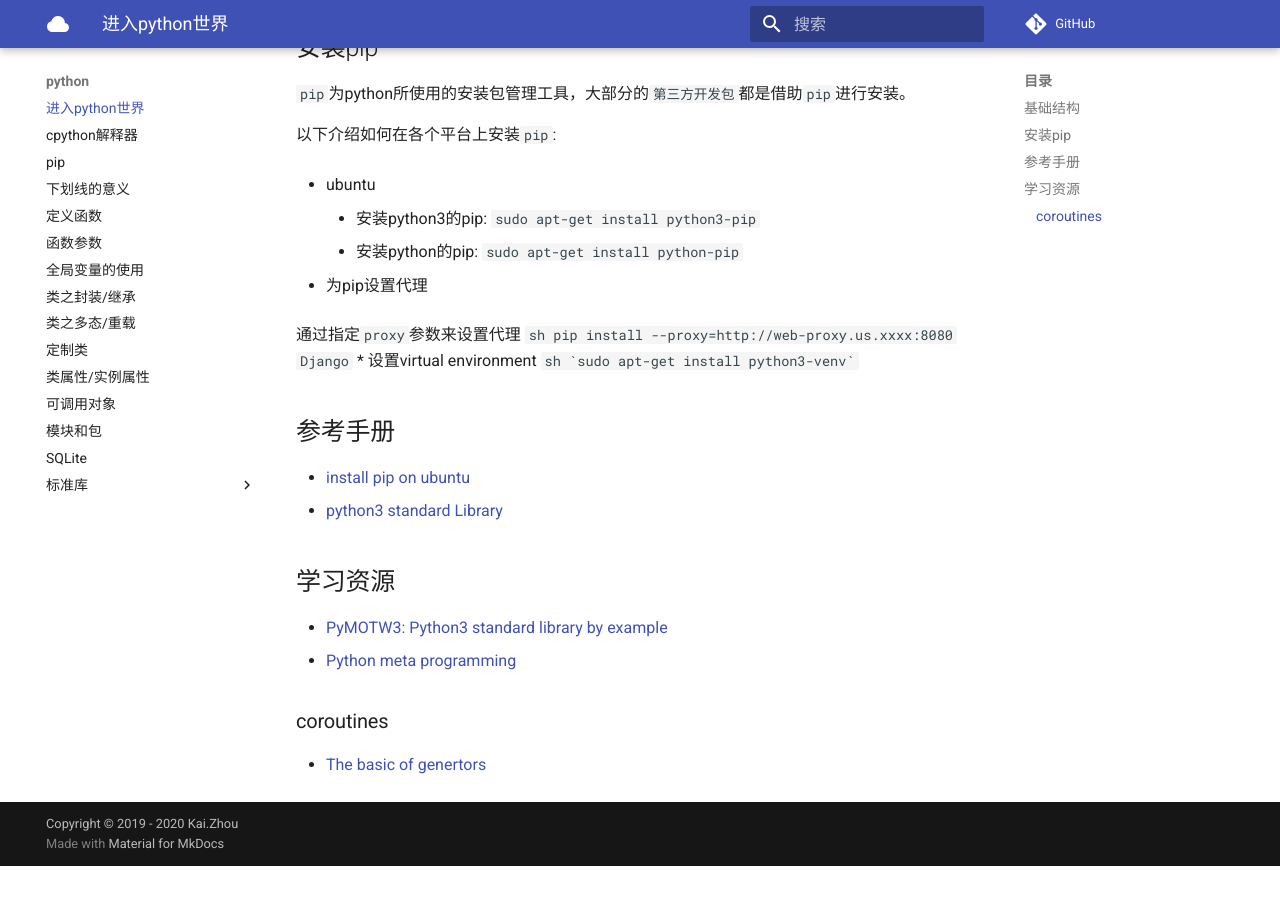
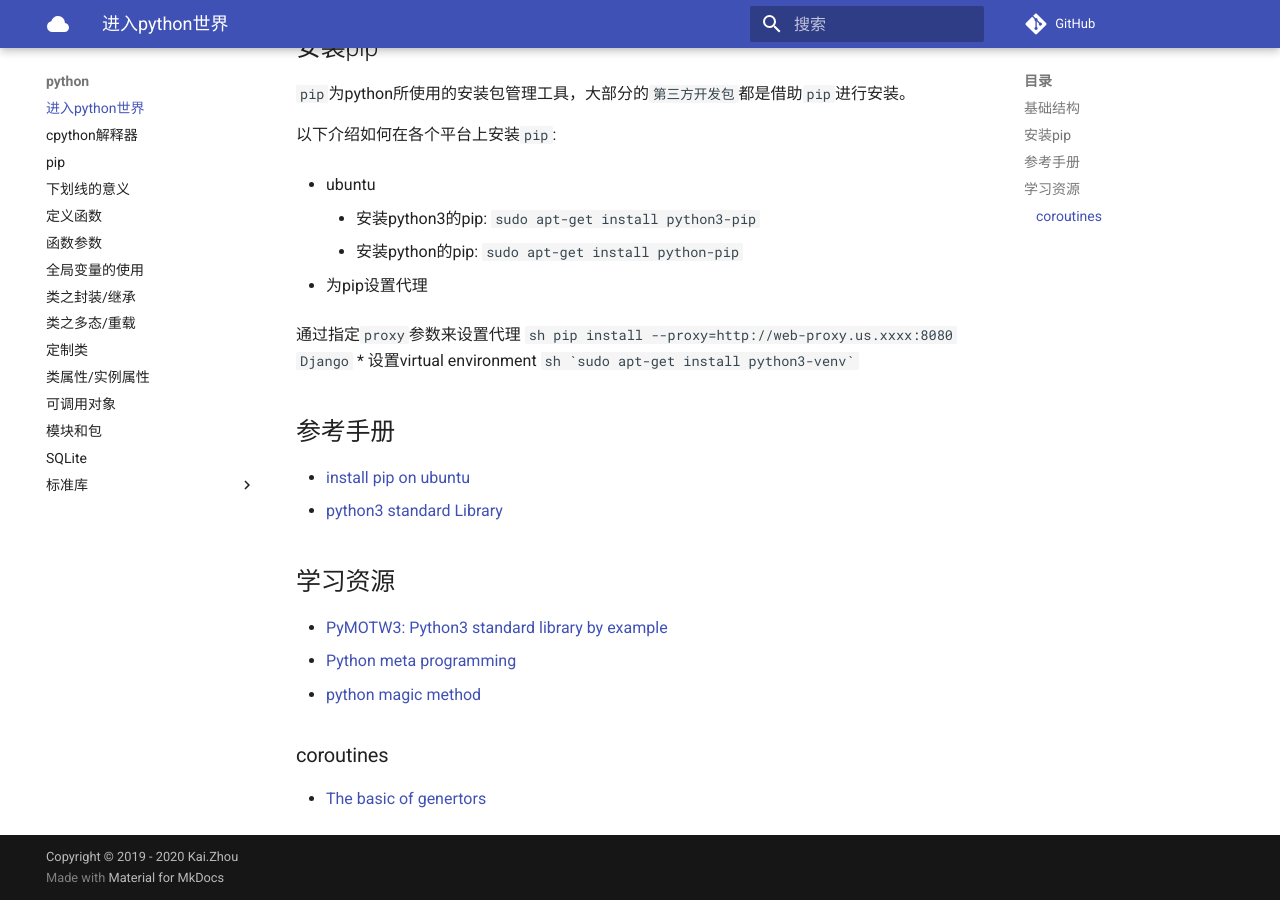
Before and after one commit to zhoukaidev/ks_blog, an MkDocs documentation site: the page built from docs/python/home.md, in a window 1280 px wide and 900 px high, scrolled down 601 px. Built offline with MkDocs 1.6.1 and Material for MkDocs 9.7.7, drawn with Linux system fonts in a browser that asks for light colours; comment, search, counter and statistics services are not loaded; before the commit the page ends 1467 px from its top, so only the background shows below that.

Commit message:
Update home.md

```diff
--- a/docs/python/home.md
+++ b/docs/python/home.md
@@ -36,6 +36,7 @@
 
 * [PyMOTW3: Python3 standard library by example](https://pymotw.com/3/index.html)
 * [Python meta programming](https://medium.com/fintechexplained/advanced-python-metaprogramming-980da1be0c7d)
+* [python magic method](https://medium.com/fintechexplained/advanced-python-what-are-magic-methods-d21891cf9a08)
 
 ### coroutines
 
```
